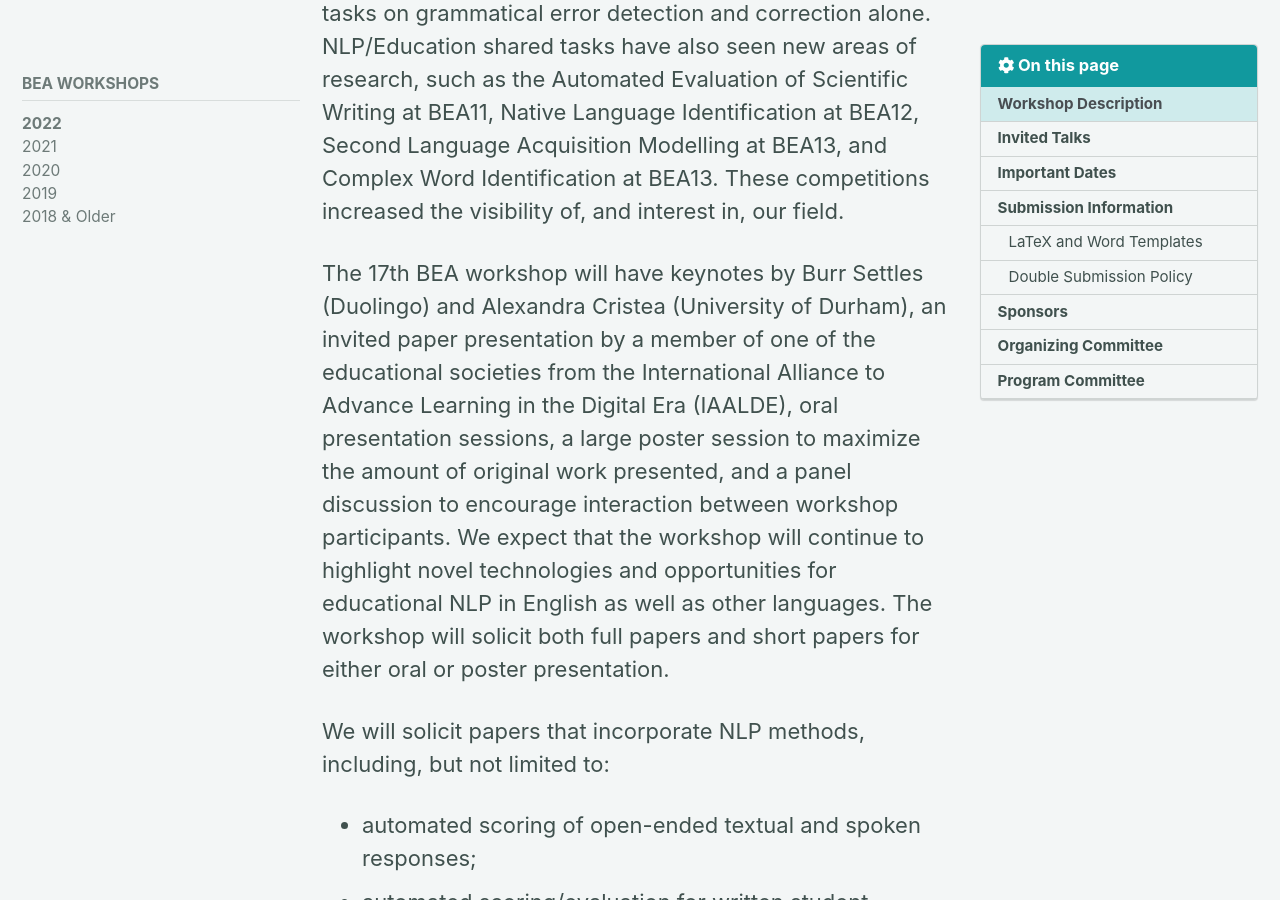
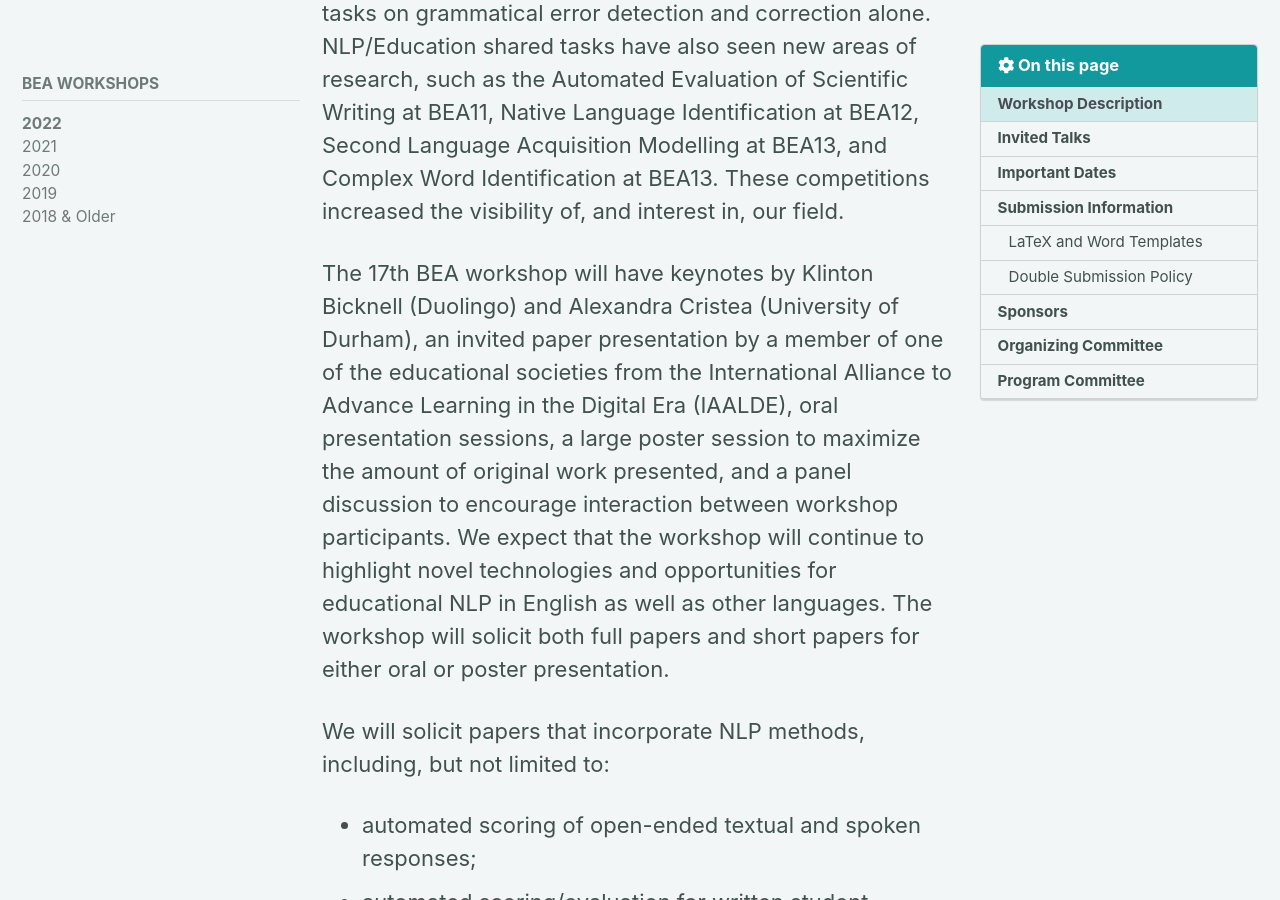
Before and after one commit to sigedu-org/website, a Jekyll site: the page built from _pages/bea/bea17.md, in a window 1280 px wide and 900 px high, scrolled down 1862 px. Built offline with Jekyll 4.4.1, drawn with Linux system fonts in a browser that asks for light colours; cached includes are drawn as plain includes; nearby versions of some CDN libraries.

Commit message:
Update bea17.md

```diff
--- a/_pages/bea/bea17.md
+++ b/_pages/bea/bea17.md
@@ -57,7 +57,7 @@ The BEA Workshop is a leading venue for NLP innovation in the context of educati
 
 The workshop’s continuing growth highlights the alignment between societal needs and technological advances: for instance, BEA16 in 2021 hosted a panel discussion on New Challenges for Educational Technology in the Time of the Pandemic addressing the pressing issues around COVID19. NLP capabilities can now support an array of learning domains, including writing, speaking, reading, science, and mathematics, as well as the related intra-personal (e.g., self-confidence) and inter-personal (e.g., peer collaboration) skills. Within these areas, the community continues to develop and deploy innovative NLP approaches for use in educational settings. Another breakthrough for educational applications within the CL community is the presence of a number of shared-task competitions organized by the BEA workshop over the past several years, including four shared tasks on grammatical error detection and correction alone. NLP/Education shared tasks have also seen new areas of research, such as the Automated Evaluation of Scientific Writing at BEA11, Native Language Identification at BEA12, Second Language Acquisition Modelling at BEA13, and Complex Word Identification at BEA13. These competitions increased the visibility of, and interest in, our field.
 
-The 17th BEA workshop will have keynotes by Burr Settles (Duolingo) and Alexandra Cristea (University of Durham), an invited paper presentation by a member of one of the educational societies from the International Alliance to Advance Learning in the Digital Era (IAALDE), oral presentation sessions, a large poster session to maximize the amount of original work presented, and a panel discussion to encourage interaction between workshop participants. We expect that the workshop will continue to highlight novel technologies and opportunities for educational NLP in English as well as other languages. The workshop will solicit both full papers and short papers for either oral or poster presentation.
+The 17th BEA workshop will have keynotes by Klinton Bicknell (Duolingo) and Alexandra Cristea (University of Durham), an invited paper presentation by a member of one of the educational societies from the International Alliance to Advance Learning in the Digital Era (IAALDE), oral presentation sessions, a large poster session to maximize the amount of original work presented, and a panel discussion to encourage interaction between workshop participants. We expect that the workshop will continue to highlight novel technologies and opportunities for educational NLP in English as well as other languages. The workshop will solicit both full papers and short papers for either oral or poster presentation.
 
 We will solicit papers that incorporate NLP methods, including, but not limited to:
 
```
